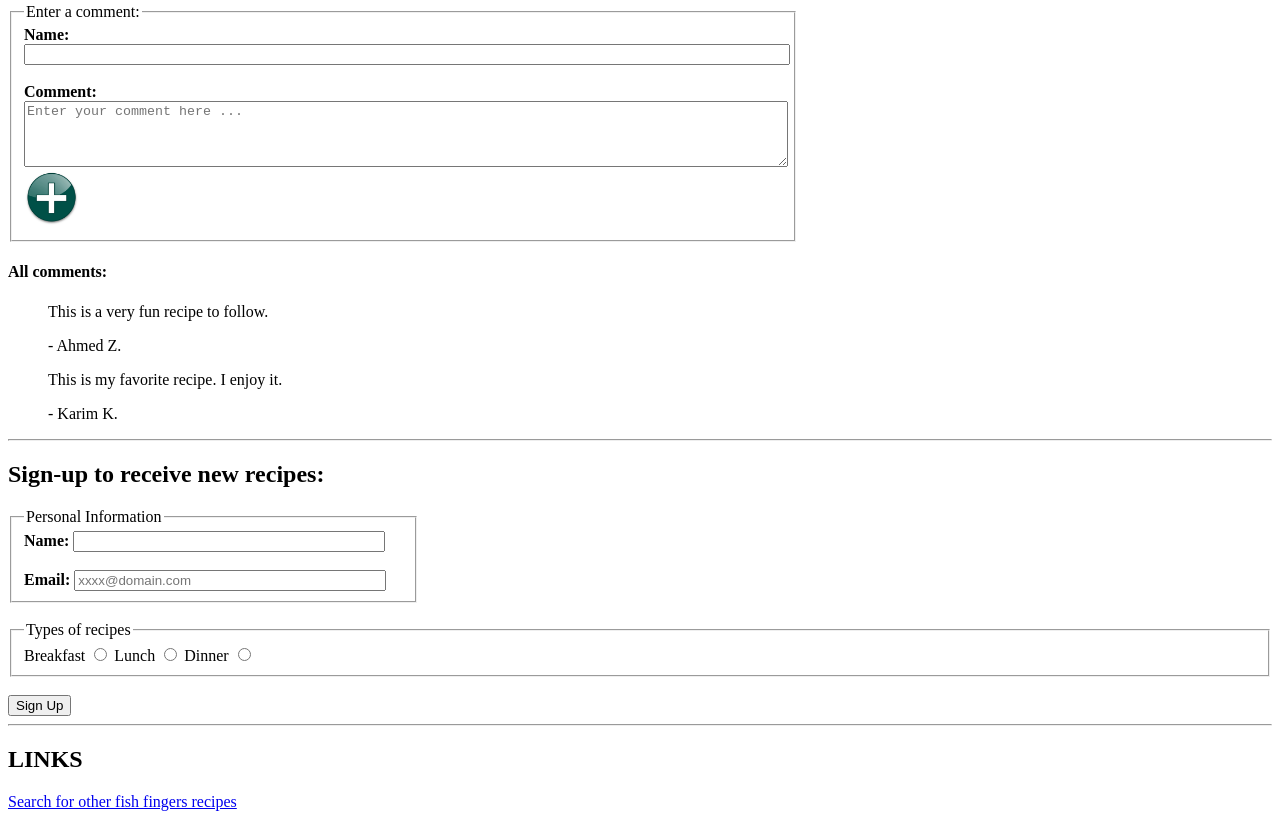
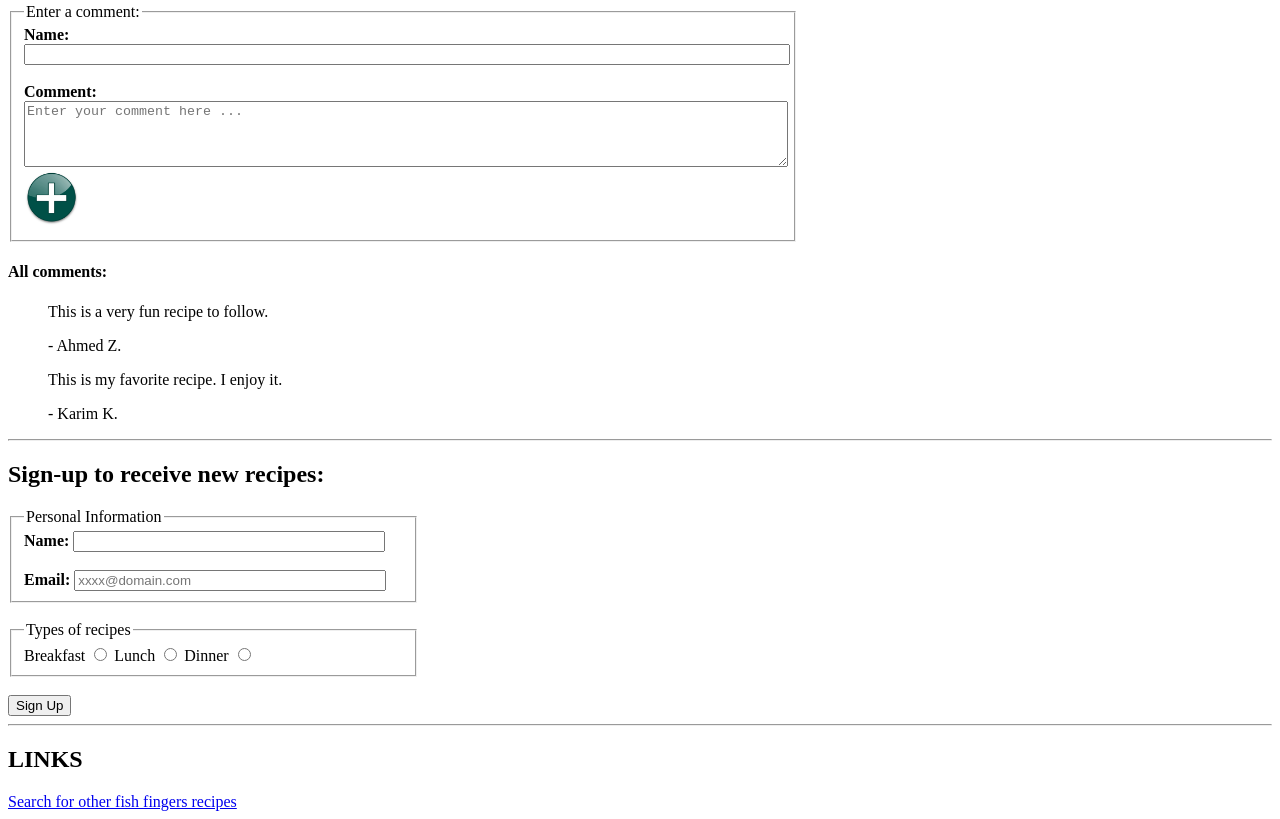
Before and after one commit to AbdulazizYas/SWE363-HW1, a plain HTML site: page index.html in a window 1280 px wide. Shown: the part 1097-1916 px from the top of the page. Drawn offline with Linux system fonts and the light colour scheme.

Commit message:
Update index.html

```diff
--- a/index.html
+++ b/index.html
@@ -97,7 +97,7 @@
       <input type="email" style="width:80%" placeholder="xxxx@domain.com">
     </fieldset>
     <br>
-    <fieldset>
+    <fieldset style="width: 30%">
       <legend>Types of recipes</legend>
       <label>Breakfast</label>
       <input type="radio" value="breakfast" name="meal">
```
